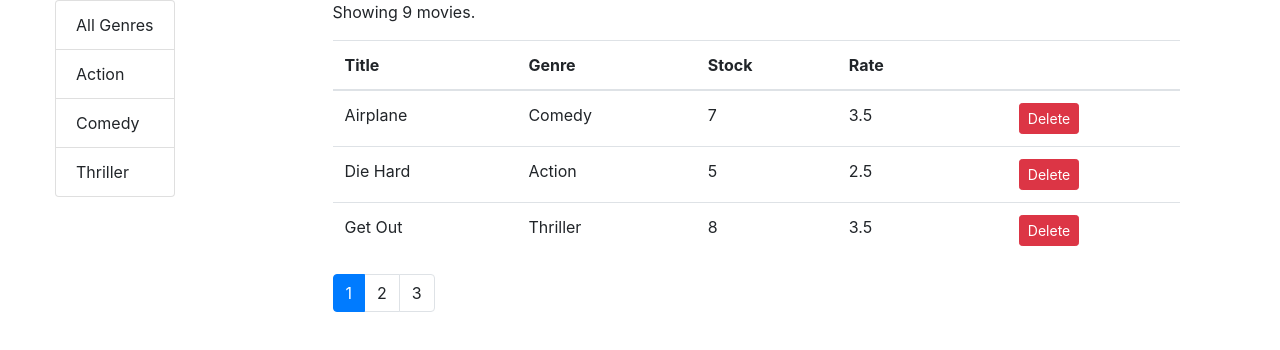
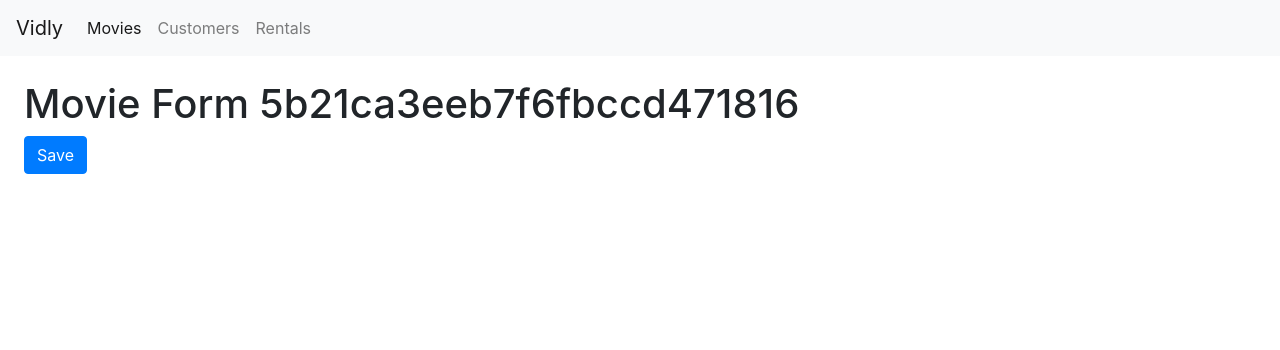
Before and after one commit to StiliyanDyankov/vidly-react, a React (Create React App) app in the folder vidly/: page /movies/5b21ca3eeb7f6fbccd471816 in a window 1280 px wide. Shown: the top 350 px of the page. Built offline with nearby package versions, Linux system fonts and the light colour scheme; the HTML template or start-up script is replaced by a standard one.

Commit message:
Adding routing tut

```diff
--- a/vidly/src/App.js
+++ b/vidly/src/App.js
@@ -1,11 +1,29 @@
 import "./App.css";
+import { Route, Switch, Redirect } from "react-router-dom";
+import React from "react";
 import Movies from "./components/movies";
+import Customers from "./components/customers";
+import Rentals from "./components/rentals";
+import NotFound from "./components/notFound";
+import NavBar from "./components/navBar";
+import MovieForm from './components/movieForm';
 
 function App() {
     return (
-        <main className="container">
-            <Movies />
-        </main>
+        <React.Fragment>
+            <NavBar />
+            <div className="m-4">
+                <Switch>
+                    <Route path='/movies/:id' component={MovieForm}/>
+                    <Route path="/movies" component={Movies} />
+                    <Route path="/customers" component={Customers} />
+                    <Route path="/rentals" component={Rentals} />
+                    <Route path="/not-found" component={NotFound} />
+                    <Redirect from="/" exact to="/movies" />
+                    <Redirect to="/not-found" />
+                </Switch>
+            </div>
+        </React.Fragment>
     );
 }
 
--- /dev/null
+++ b/vidly/src/components/customers.jsx
@@ -0,0 +1,11 @@
+import React from 'react';
+
+const Customers = () => {
+    return (
+        <h1>
+            Customers
+        </h1>
+    );
+}
+
+export default Customers;
--- /dev/null
+++ b/vidly/src/components/movieForm.jsx
@@ -0,0 +1,17 @@
+import React from "react";
+
+const MovieForm = ({ match, history }) => {
+    return (
+        <div>
+            <h1>Movie Form {match.params.id}</h1>
+            <button
+                className="btn btn-primary"
+                onClick={() => history.push("/movies")}
+            >
+                Save
+            </button>
+        </div>
+    );
+};
+
+export default MovieForm;
--- a/vidly/src/components/moviesTable.jsx
+++ b/vidly/src/components/moviesTable.jsx
@@ -1,10 +1,11 @@
 import React, { Component } from "react";
 import Like from "./common/like";
 import Table from "./common/table";
+import { Link } from 'react-router-dom';
 
 class MoviesTable extends Component {
     columns = [
-        { path: "title", label: "Title" },
+        { path: "title", label: "Title", content: movie => <Link to={`/movies/${movie._id}`}>{movie.title}</Link> },
         { path: "genre.name", label: "Genre" },
         { path: "numberInStock", label: "Stock" },
         { path: "dailyRentalRate", label: "Rate" },
--- /dev/null
+++ b/vidly/src/components/navBar.jsx
@@ -0,0 +1,45 @@
+import React from "react";
+import {NavLink, Link} from 'react-router-dom';
+
+const NavBar = () => {
+    return (
+        <nav className="navbar navbar-expand-lg navbar-light bg-light">
+            <Link className="navbar-brand" to="/">
+                Vidly
+            </Link>
+            <button
+                className="navbar-toggler"
+                type="button"
+                data-toggle="collapse"
+                data-target="#navbarSupportedContent"
+                aria-controls="navbarSupportedContent"
+                aria-expanded="false"
+                aria-label="Toggle navigation"
+            >
+                <span className="navbar-toggler-icon"></span>
+            </button>
+
+            <div className="collapse navbar-collapse" id="navbarSupportedContent">
+                <ul className="navbar-nav mr-auto">
+                    <li className="nav-item">
+                        <NavLink className="nav-link" to="/movies">
+                            Movies
+                        </NavLink>
+                    </li>
+                    <li className="nav-item">
+                        <NavLink className="nav-link" to="/customers">
+                            Customers
+                        </NavLink>
+                    </li>
+                    <li className="nav-item">
+                        <NavLink className="nav-link" to="/rentals">
+                            Rentals
+                        </NavLink>
+                    </li>
+                </ul>
+            </div>
+        </nav>
+    );
+};
+
+export default NavBar;
--- /dev/null
+++ b/vidly/src/components/notFound.jsx
@@ -0,0 +1,9 @@
+import React from 'react';
+
+const NotFound = () => {
+    return (
+        <h1>Not Found</h1>
+    );
+}
+
+export default NotFound;
--- /dev/null
+++ b/vidly/src/components/rentals.jsx
@@ -0,0 +1,11 @@
+import React from 'react';
+
+const Rentals = () => {
+    return (
+        <h1>
+            Rentals
+        </h1>
+    );
+}
+
+export default Rentals;
--- a/vidly/src/index.css
+++ b/vidly/src/index.css
@@ -12,10 +12,6 @@
     cursor: pointer;
 }
 
-.container {
-    padding: 0;
-}
-
 code {
     font-family: source-code-pro, Menlo, Monaco, Consolas, "Courier New",
         monospace;
```
